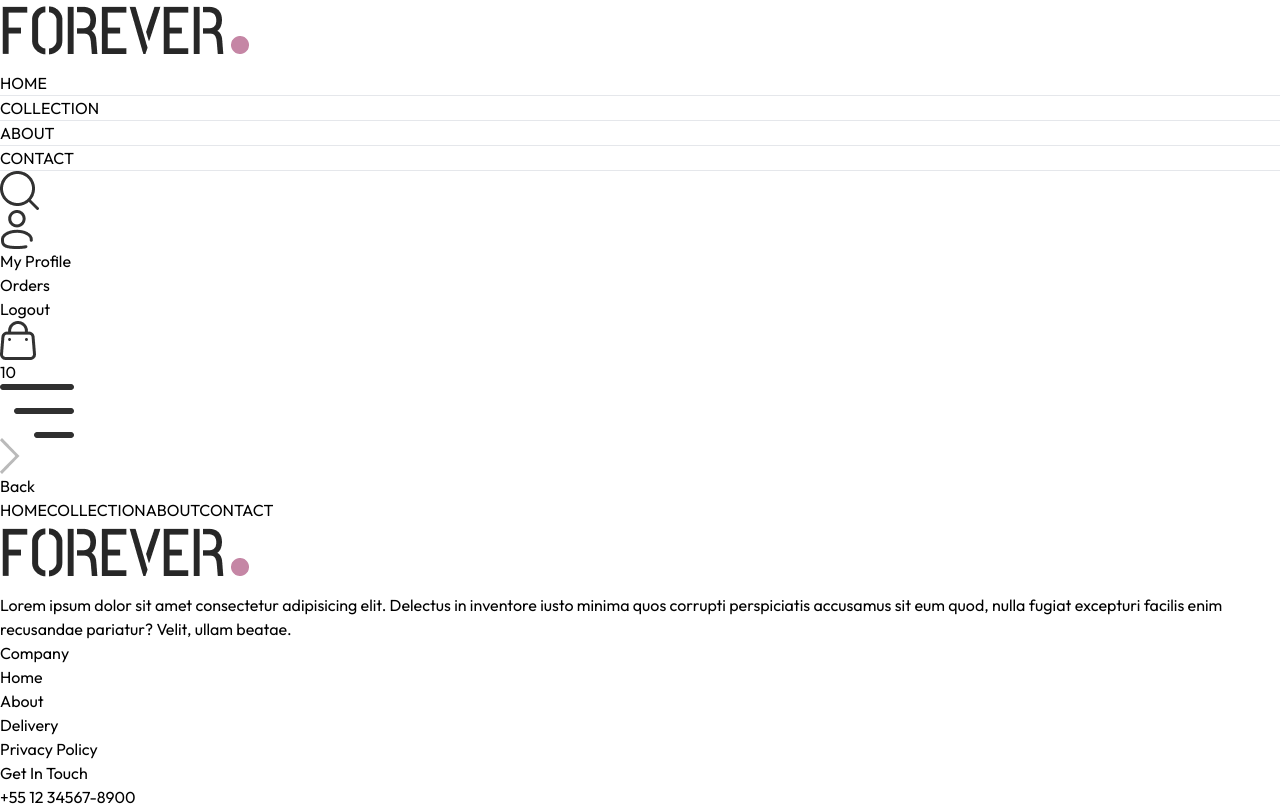
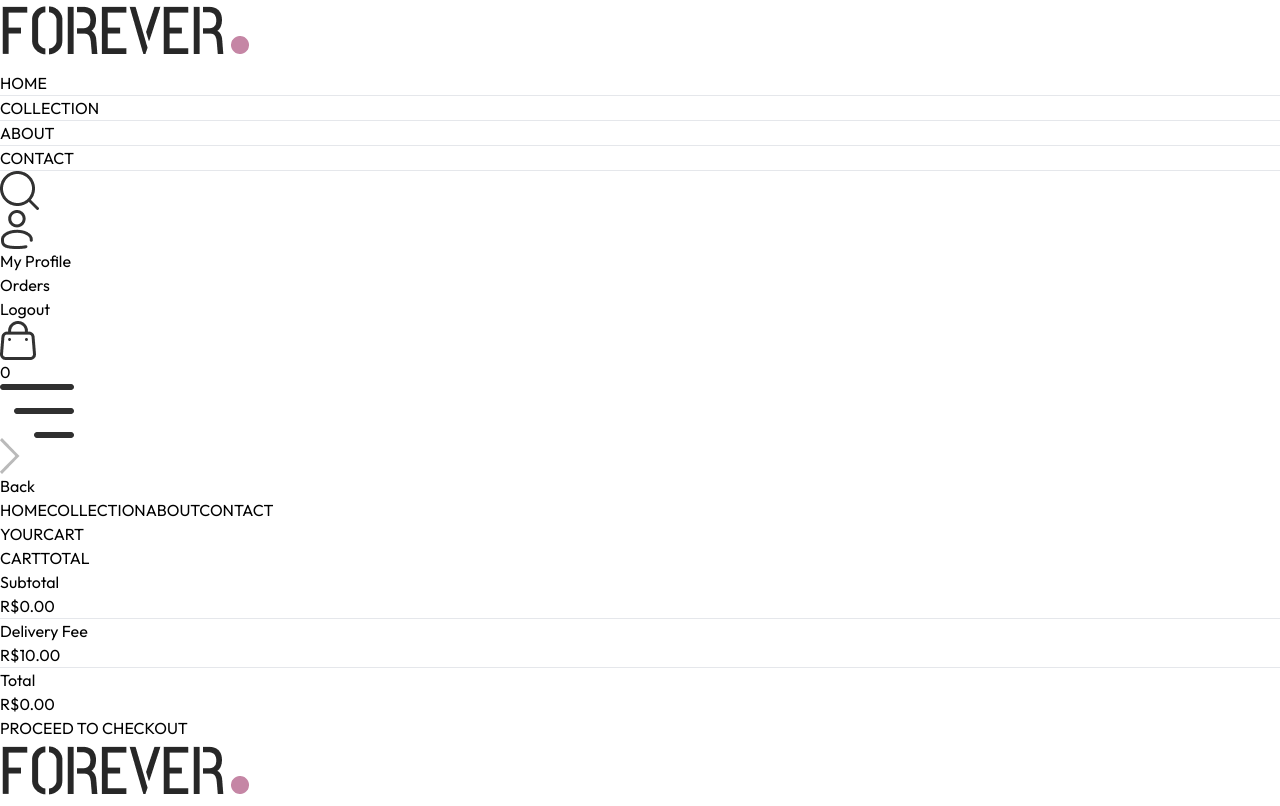
Before and after one commit to AndreLuiiZSantosS/e-comerce, a React (Vite) app: page /cart in a window 1280 px wide. Shown: the top 806 px of the page. Built offline with nearby package versions, Linux system fonts and the light colour scheme.

Commit message:
Creating Cart and Logics

```diff
--- a/src/App.jsx
+++ b/src/App.jsx
@@ -12,10 +12,13 @@
 import Navbar from './components/NavBar'
 import Footer from './components/Footer'
 import SearchBar from './components/SearchBar'
+import { ToastContainer, toast } from 'react-toastify';
+import 'react-toastify/dist/ReactToastify.css';
 
 const App = () => {
   return (
     <div className='px-4 sm:px-[5vw] md:px-[7vw] lg:px-[9vw]'>
+      <ToastContainer />
       <Navbar />
       <SearchBar />
       <Routes>
--- /dev/null
+++ b/src/components/CartTotal.jsx
@@ -0,0 +1,36 @@
+import React from 'react'
+import { useContext } from 'react'
+import { ShopContext } from '../context/ShopContext'
+import Title from './Title';
+
+const CartTotal = () => {
+
+    const { currency, delivery_fee, getCartAmount } = useContext(ShopContext);
+
+  return (
+    <div className='w-full'>
+        <div className='text-2xl'>
+            <Title text1={'CART'} text2={'TOTAL'} />
+        </div>
+
+        <div className='flex flex-col gap-2 mt-2 text-sm'>
+            <div className='flex justify-between'>
+                <p>Subtotal</p>
+                <p>{currency}{getCartAmount()}.00</p>
+            </div>
+            <hr />
+            <div className='flex justify-between'>
+                <p>Delivery Fee</p>
+                <p>{currency}{delivery_fee}.00</p>
+            </div>
+            <hr />
+            <div className='flex justify-between'>
+                <p className='font-semibold'>Total</p>
+                <p className='font-semibold'>{currency}{getCartAmount() === 0 ? 0 : getCartAmount() + delivery_fee}.00</p>
+            </div>
+        </div>
+    </div>
+  )
+}
+
+export default CartTotal
--- a/src/components/NavBar.jsx
+++ b/src/components/NavBar.jsx
@@ -7,7 +7,7 @@
 
     const [visible,setVisible] = useState(false);
 
-    const { setShowSearch } = useContext(ShopContext);
+    const { setShowSearch, getCartCount } = useContext(ShopContext);
 
   return (
     <div className='flex items-center justify-between py-5 font-medium'>
@@ -50,7 +50,7 @@
             </div>
             <Link to='/cart' className='relative'>
                 <img src={assets.cart_icon} className='w-5 min-w-5'/>
-                <p className='absolute right-[-5px] bottom-[-5px] w-4 text-center leading-4 bg-black text-white aspect-square rounded-full text-[8px]'>10</p>
+                <p className='absolute right-[-5px] bottom-[-5px] w-4 text-center leading-4 bg-black text-white aspect-square rounded-full text-[8px]'>{getCartCount()}</p>
             </Link>
             <img onClick={()=>setVisible(true)} src={assets.menu_icon} className='w-5 cursor-pointer sm:hidden' alt="" />
       </div>
--- a/src/context/ShopContext.jsx
+++ b/src/context/ShopContext.jsx
@@ -1,5 +1,6 @@
-import { createContext, useState} from "react"
+import { createContext, useState, useEffect} from "react"
 import { products } from "../assets/assets";
+import { toast } from 'react-toastify';
 
 export const ShopContext = createContext();
 
@@ -9,10 +10,84 @@
     const delivery_fee = 10;
     const [search, setSearch] = useState('');
     const [showSearch, setShowSearch] = useState(false);
+    const [cartItems, setCartItems] = useState({});
+
+
+
+    const addToCart = async (itemId, size) => {
+
+        if(!size){
+            toast.error("Please select a size");
+            return;
+        }
+
+        let cartData = structuredClone(cartItems);
+
+        if(cartData[itemId]){
+            if(cartData[itemId][size]){
+                cartData[itemId][size] += 1;
+            }
+            else{
+                cartData[itemId][size] = 1;
+            }
+        }
+        else{
+            cartData[itemId] = {};
+            cartData[itemId][size] = 1;
+        }
+        setCartItems(cartData);
+
+    }
+
+    const getCartCount = () => {
+        let totalCount = 0;
+        for (const items in cartItems) {
+            for (const item in cartItems[items]) {
+                try{
+                    if(cartItems[items][item] > 0){
+                        totalCount += cartItems[items][item];
+                    }
+                }catch(err){
+
+                }
+            }
+        }
+        return totalCount;
+    }
+
+    const updateQuantity = async (itemId, size, quantity) => {
+
+        let cartData = structuredClone(cartItems);
+
+        cartData[itemId][size] = quantity;
+
+        setCartItems(cartData);
+    }
+
+    const getCartAmount = () => {
+        let totalAmount = 0;
+        for (const items in cartItems) {
+            let itemInfo = products.find((product) => product._id === items);
+            for (const item in cartItems[items]) {
+                try{
+                    if(cartItems[items][item] > 0){
+                        totalAmount += itemInfo.price * cartItems[items][item];
+                    }
+                }catch(error){
+
+                }
+            }
+        }
+        return totalAmount;
+    }
+
 
     const value = {
         products, currency, delivery_fee,
-        search, setSearch, showSearch, setShowSearch
+        search, setSearch, showSearch, setShowSearch,
+        cartItems, addToCart,
+        getCartCount, updateQuantity,
+        getCartAmount
     }
 
     return(
--- a/src/pages/Cart.jsx
+++ b/src/pages/Cart.jsx
@@ -1,8 +1,76 @@
 import React from 'react'
+import { useContext, useState, useEffect } from 'react'
+import { ShopContext } from '../context/ShopContext';
+import Title from '../components/Title';
+import { assets } from '../assets/assets';
+import CartTotal from '../components/CartTotal';
+
 
 const Cart = () => {
+
+  const { products, currency, cartItems , updateQuantity } = useContext(ShopContext);
+
+  const [cartData, setCartData] = useState([]);
+
+  useEffect(() => {
+
+    const tempData = [];
+    for (const items in cartItems) {
+      for (const item in cartItems[items]){
+        if(cartItems[items][item] > 0){
+          tempData.push({
+            _id: items,
+            size:item,
+            quantity: cartItems[items][item]
+          })
+        }
+      }
+    }
+    setCartData(tempData);
+  }, [cartItems]);
+
   return (
-    <div>
+    <div className='border-t pt-14'>
+
+      <div className='text-2xl mb-3'>
+        <Title text1={'YOUR'} text2={'CART'} />
+      </div>
+
+      <div>
+        {
+          cartData.map((item, index)=>{
+
+            const productData = products.find((product) => product._id === item._id);
+
+            return (
+              <div key={index} className='py-4 border-t border-b text-gray-700 grid grid-cols-[4fr_0.5fr_0.5fr] sm:grid-cols-[4fr_2fr_0.5fr] items-center gap-4 '>
+                <div className='flex items-start gap-6'>
+                  <img className='w-16 sm:w-20' src={productData.image[0]} alt="" />
+                  <div>
+                    <p className='text-xs sm:text-lg font-medium'>{productData.name}</p>
+                    <div className='flex items-center gap-5 mt-2'>
+                      <p>{currency}{productData.price}</p>
+                      <p className='px-2 sm:py-1 border bg-slate-50'>{item.size}</p>
+                    </div>
+                  </div>
+                </div>
+                <input onChange={(e) => e.target.value === '' || e.target.value === '0' ? null : updateQuantity(item._id, item.size, Number(e.target.value))} className='border max-w-10 sm:max-w-20 px-1 sm:px-2 py-1' type="number" min={1} defaultValue={item.quantity} />
+                <img onClick={() => updateQuantity(item._id, item.size, 0)} className='w-4 mr-4 sm:w-5 cursor-pointer' src={assets.bin_icon} alt="" />
+              </div>
+            )
+
+          })
+        }
+      </div>
+
+      <div className='flex justify-end my-20'>
+        <div className='w-full sm:w-[450px]'>
+          <CartTotal />
+          <div className='w-full text-end'>
+              <button className='bg-black text-white text-sm my-8 px-8 py-3'>PROCEED TO CHECKOUT</button>
+          </div>
+        </div>
+      </div>
 
     </div>
   )
--- a/src/pages/Product.jsx
+++ b/src/pages/Product.jsx
@@ -8,7 +8,7 @@
 const Product = () => {
 
   const { productId } = useParams();
-  const { products, currency } = useContext(ShopContext);
+  const { products, currency, addToCart } = useContext(ShopContext);
   const [productData, setProductData] = useState(false);
   const [image, setImage] = useState('');
   const [size, setSize] = useState('');
@@ -19,7 +19,6 @@
       if (item._id === productId) {
         setProductData(item)
         setImage(item.image[0])
-        console.log(item);
         return null;
       }
     });
@@ -70,7 +69,7 @@
                 ))}
             </div>
           </div>
-          <button className='bg-black text-white px-8 py-3 text-sm active:bg-gray-700'>ADD TO CART</button>
+          <button onClick={() => addToCart(productData._id, size)} className='bg-black text-white px-8 py-3 text-sm active:bg-gray-700'>ADD TO CART</button>
           <hr className='mt-8 sm:w-4/5' />
           <div className='text-sm text-gray-500 mt-5 flex flex-col gap-1'>
             <p>100% Original Products</p>
```
